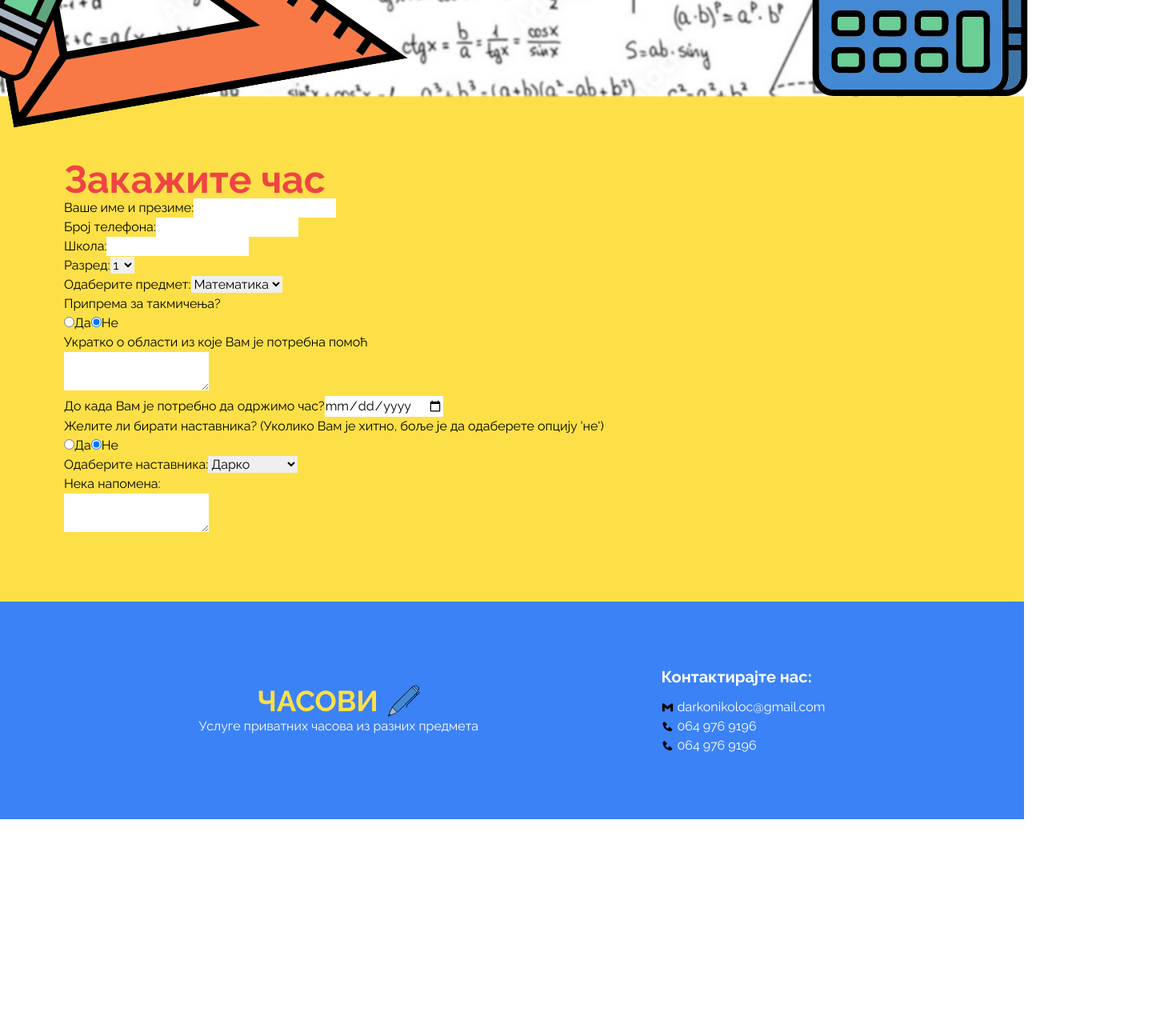
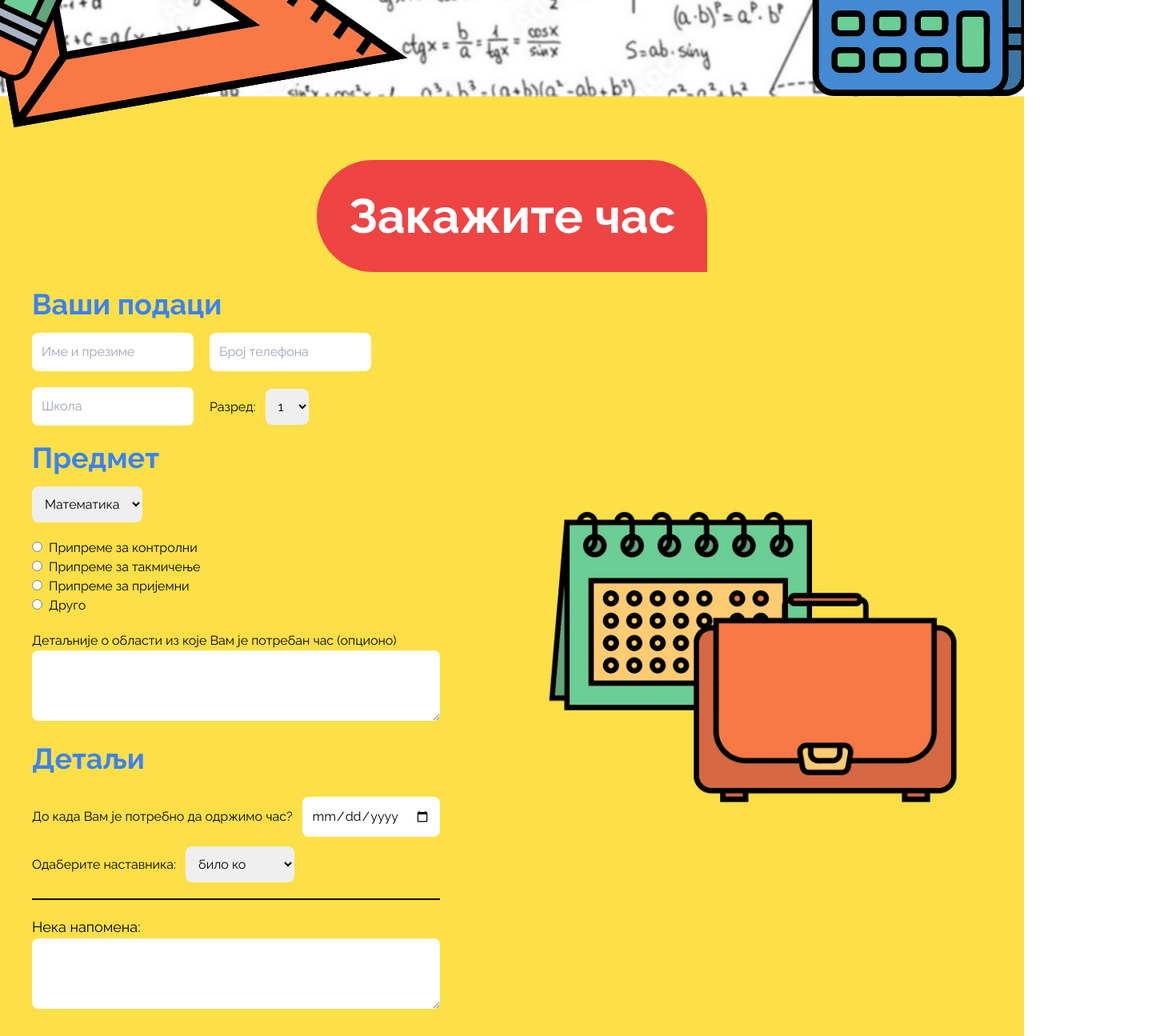
Before and after one commit to dqrk0jeste/privatni-casovi, a Nuxt app: page / in a window 1280 px wide. Shown: the part 680-1975 px from the top of the page at 80% size, 1470 px wide, since content can reach past the window. Before the commit the page ends 1704 px from the top, so only its background shows below. Built offline with nearby package versions, Linux system fonts and the light colour scheme.

Commit message:
new section done, form not functional still

```diff
--- a/app.vue
+++ b/app.vue
@@ -1,7 +1,10 @@
 <script setup>
   useHead({
+    htmlAttrs: {
+      lang: 'sr'
+    },
     title: 'Приватни часови',
-    viewport: "width=device-width, initial-scale=1, maximum-scale=1",
+    viewport: "width=device-width, initial-scale=1, minimum-scale=1",
     charset: "utf-8",
     meta: [
       { name: "description", content: "Услуге приватних часова из разних предмета у Краљеву." }
--- a/assets/css/main.css
+++ b/assets/css/main.css
@@ -12,6 +12,10 @@
   font-family: 'Raleway', Arial;
 }
 
-body {
+html, body {
   overflow-x: hidden;
 }
+
+body {
+  position: relative;
+}
--- a/components/Footer.vue
+++ b/components/Footer.vue
@@ -3,16 +3,16 @@
 </script>
 
 <template>
-  <div class="px-5 py-20 bg-blue-500 flex items-center justify-evenly">
+  <div class="px-5 py-20 bg-blue-500 flex flex-col gap-10 items-center justify-evenly md:flex-row">
     <div class="flex flex-col items-center">
       <div class="flex items-center gap-3">
         <h1 class="text-4xl font-bold text-yellow-300">ЧАСОВИ</h1>
         <img src="../assets/images/logo.svg" class="w-10">
       </div>
-      <p class="text-white">Услуге приватних часова из разних предмета</p>
+      <p class="text-white text=center">Услуге приватних часова из разних предмета</p>
     </div>
     <div class="text-white">
-      <h1 class="text-xl font-bold mb-3">Контактирајте нас:</h1>
+      <h1 class="text-2xl font-bold mb-3 text-yellow-300">Контактирајте нас:</h1>
       <a href="mailto:darkonikoloc@gmail.com" class="flex items-center gap-1">
         <i class='bx bxl-gmail text-black'></i>
         <p>darkonikoloc@gmail.com</p>
--- /dev/null
+++ b/components/Form.vue
@@ -0,0 +1,79 @@
+<template>
+  <form class="mt-5 px-5">
+    <div class="mb-5">
+      <h2 class="text-4xl font-bold text-blue-500 mb-4">Ваши подаци</h2>
+      <div class="flex gap-5 flex-col md:flex-row">
+        <input name="ime-i-prezime" placeholder="Име и презиме" class="rounded-lg p-3">
+        <input name="broj-telefona" placeholder="Број телефона" class="rounded-lg p-3">
+      </div>
+      <div class="mt-5 flex gap-5 flex-col md:flex-row md:items-center">
+        <input name="skola" placeholder="Школа" class="rounded-lg p-3">
+        <div>
+          <label for="razred">Разред:</label>
+          <select name="razred" class="ml-3 p-3 rounded-lg">
+            <option value="1">1</option>
+            <option value="2">2</option>
+            <option value="3">3</option>
+            <option value="4">4</option>
+            <option value="5">5</option>
+            <option value="6">6</option>
+            <option value="7">7</option>
+            <option value="8">8</option>
+          </select><br>
+        </div>
+      </div>
+    </div>
+
+    <div class="mb-5">
+      <h2 class="text-4xl font-bold text-blue-500 mb-4">Предмет</h2>
+      <div>
+        <select name="predmet" class="rounded-lg p-3">
+          <option value="matematika" class="rounded-lg p-3">Математика</option>
+          <option value="fizika">Физика</option>
+          <option value="srpski">Српски</option>
+        </select>
+      </div>
+      <div class="mt-5">
+        <input type="radio" name="oblast" value="kontrolni" id="kontrolni">
+        <label for="kontrolni" class="ml-2">Припреме за контролни</label><br>
+        <input type="radio" name="oblast" value="takmicenje" id="takmicenje">
+        <label for="takmicenje" class="ml-2">Припреме за такмичење</label><br>
+        <input type="radio" name="oblast" value="prijemni" id="prijemni">
+        <label for="prijemni" class="ml-2">Припреме за пријемни</label><br>
+        <input type="radio" name="oblast" value="drugo" id="drugo">
+        <label for="drugo" class="ml-2">Друго</label>
+      </div>
+      <div class="mt-5">
+        <label for="detalji">Детаљније о области из које Вам је потребан час (опционо)</label><br>
+        <ResizibleArea nameForAccessability="detalji"/><br>
+      </div>
+    </div>
+
+    <div class="mb-5">
+      <h2 class="text-4xl font-bold text-blue-500 mb-4">Детаљи</h2>
+      <label for="datum">До када Вам је потребно да одржимо час?</label>
+      <input type="date" name="datum" class="rounded-lg p-3 ml-3 mt-3"><br>
+
+      <label for="nastavnik">Одаберите наставника:</label>
+      <select name="nastavnik" class="rounded-lg p-3 ml-3 mt-3">
+        <option>било ко</option>
+        <option>Дарко</option>
+        <option>Јаков</option>
+        <option>Павле</option>
+        <option>Александар</option>
+        <option>Вук</option>
+      </select><br>
+    </div>
+
+    <div class="pt-5 border-solic border-black border-t-2">
+      <label for="napomena" class="text-lg">Нека напомена:</label><br>
+      <ResizibleArea nameForAccessability="napomena"/>
+    </div>
+  </form>
+</template>
+
+<style scoped>
+  input, textarea, select {
+    outline: none;
+  }
+</style>
--- a/components/Header.vue
+++ b/components/Header.vue
@@ -3,20 +3,20 @@
 </script>
 
 <template>
-  <header class="fixed z-50 top-0 left-0 p-4 bg-yellow-300 w-full flex items-center justify-between">
+  <header class="fixed z-50 top-0 left-0 py-3 px-4 bg-yellow-300 w-full flex items-center justify-between">
     <div class="flex items-center gap-3">
       <h1 class="text-4xl font-bold text-blue-500">ЧАСОВИ</h1>
       <img src="../assets/images/logo.svg" class="w-10">
     </div>
     <div>
-      <nav>
+      <nav class="flex">
         <ul class="hidden md:flex items-center gap-5 text-lg">
           <li><a href="/about" class="hover:underline">О нама</a></li>
-          <li><a class="hover:underline cursor-pointer">Закажите час</a></li>
           <li><a class="hover:underline cursor-pointer">Контакт</a></li>
           <li><a class="hover:underline cursor-pointer"></a></li>
           <li><a class="hover:underline cursor-pointer"></a></li>
         </ul>
+        <button class="hidden text-lg font-bold py-3 px-3 rounded-full rounded-br-none bg-red-500 text-white hover:rounded-br-full transition-all md:block">Закажите час</button>
       </nav>
     </div>
   </header>
--- a/components/Hero.vue
+++ b/components/Hero.vue
@@ -16,7 +16,8 @@
 </script>
 
 <template>
-  <div class="background relative w-full h-screen bg-fixed blur-[1px]"></div>
+  <section id="hero" class="relative">
+    <div class="background relative w-full bg-fixed blur-[1px]"></div>
     <div class="absolute top-0 left-0 w-full h-screen">
       <img src="../assets/images/compass.svg" class="icon-right absolute rotate-[20deg] bottom-[50px] right-[-120px] w-[300px] md:bottom-[100px] md:w-[500px] z-[1]">
       <img src="../assets/images/calculator.svg" class="icon-right absolute bottom-[0] right-[-70px] w-[220px] md:w-[400px] z-[2]">
@@ -27,6 +28,7 @@
       <h1 class="text-white text-center text-6xl font-bold lg:whitespace-nowrap">ПРИВАТНИ ЧАСОВИ</h1>
       <h3 class="text-white text-center text-6xl font-bold lg:whitespace-nowrap text-yellow-300">закажите одмах</h3>
     </div>
+  </section>
 </template>
 
 <style scoped>
@@ -35,6 +37,7 @@
     background-repeat: no-repeat;
     background-size: cover;
     background-position: center;
+    height: 100svh;
   }
 
   h1 {
--- /dev/null
+++ b/components/ResizibleArea.vue
@@ -0,0 +1,16 @@
+<script setup>
+  const props = defineProps(['nameForAccessability'])
+  console.log(props.nameForAccessability)
+  const area = ref(null)
+
+  const resize = () => {
+    console.log(area.offsetHeight, ' ', area.scrollHeight)
+    if(area.value.offsetHeight < area.value.scrollHeight) {
+      area.value.style.height = (area.value.scrollHeight) + 'px'
+    }
+  }
+</script>
+
+<template>
+  <textarea :name="props.nameForAccessability" ref="area" class="resize w-full rounded-lg max-w-[100%] p-2" @input="resize" rows="3"></textarea>
+</template>
--- a/components/ZakaziteCas.vue
+++ b/components/ZakaziteCas.vue
@@ -3,65 +3,17 @@
 </script>
 
 <template>
-  <div class="p-20 bg-yellow-300">
-    <h1 class="text-5xl text-red-500 font-bold">Закажите час</h1>
-    <form>
-      <label for="ime-i-prezime">Ваше име и презиме:</label>
-      <input name="ime-i-prezime"><br>
-
-      <label for="broj-telefona">Број телефона:</label>
-      <input name="broj-telefona"><br>
-
-      <label for="skola">Школа:</label>
-      <input name="skola"><br>
-
-      <label for="razred">Разред:</label>
-      <select name="razred">
-        <option value="1">1</option>
-        <option value="2">2</option>
-        <option value="3">3</option>
-        <option value="4">4</option>
-        <option value="5">5</option>
-        <option value="6">6</option>
-        <option value="7">7</option>
-        <option value="8">8</option>
-      </select><br>
-
-      <label for="predmet">Одаберите предмет:</label>
-      <select name="predmet">
-        <option value="matematika">Математика</option>
-        <option value="fizika">Физика</option>
-        <option value="srpski">Српски</option>
-      </select><br>
-
-      <label for="takmicenja">Припрема за такмичења?</label><br>
-      <input type="radio" name="takmicenja" value="true" id="da">
-      <label for="da">Да</label>
-      <input type="radio" name="takmicenja" value="false" id="ne" checked>
-      <label for="ne">Не</label><br>
-
-      <label for="oblast">Укратко о области из које Вам је потребна помоћ</label><br>
-      <textarea name="oblast"></textarea><br>
-
-      <label for="datum">До када Вам је потребно да одржимо час?</label>
-      <input type="date" name="datum"><br>
-
-      <label for="bira">Желите ли бирати наставника? (Уколико Вам је хитно, боље је да одаберете опцију 'не')</label><br>
-      <input type="radio" name="bira" value="true" id="da">
-      <label for="da">Да</label>
-      <input type="radio" name="bira" value="false" id="ne" checked>
-      <label for="ne">Не</label><br>
-
-      <label for="nastavnik">Одаберите наставника:</label>
-      <select name="nastavnik">
-        <option>Дарко</option>
-        <option>Јаков</option>
-        <option>Павле</option>
-        <option>Александар</option>
-        <option>Вук</option>
-      </select><br>
-      <label for="napomena">Нека напомена:</label><br>
-      <textarea name="napomena"></textarea>
-    </form>
-  </div>
+  <section id="zakazite-cas" class="py-20 px-5 bg-yellow-300 w-full">
+    <div class="flex justify-center w-full">
+      <h1 class="text-6xl text-white font-bold bg-red-500 w-fit p-10 rounded-full rounded-br-none">Закажите час</h1>
+    </div>
+    <div class="flex flex-col lg:flex-row lg:justify-between">
+      <div class="lg:max-w-[50%]">
+        <Form />
+      </div>
+      <div class="relative flex items-center justify-center lg:w-1/2">
+        <img src="../assets/images/zakazite-cas-img.jpg" >
+      </div>
+    </div>
+  </section>
 </template>
```
Also changed, not shown: assets/images/calendar.svg (added), assets/images/zakazite-cas-img.jpg (added). Lines whose indentation alone changed are shown as unchanged.
